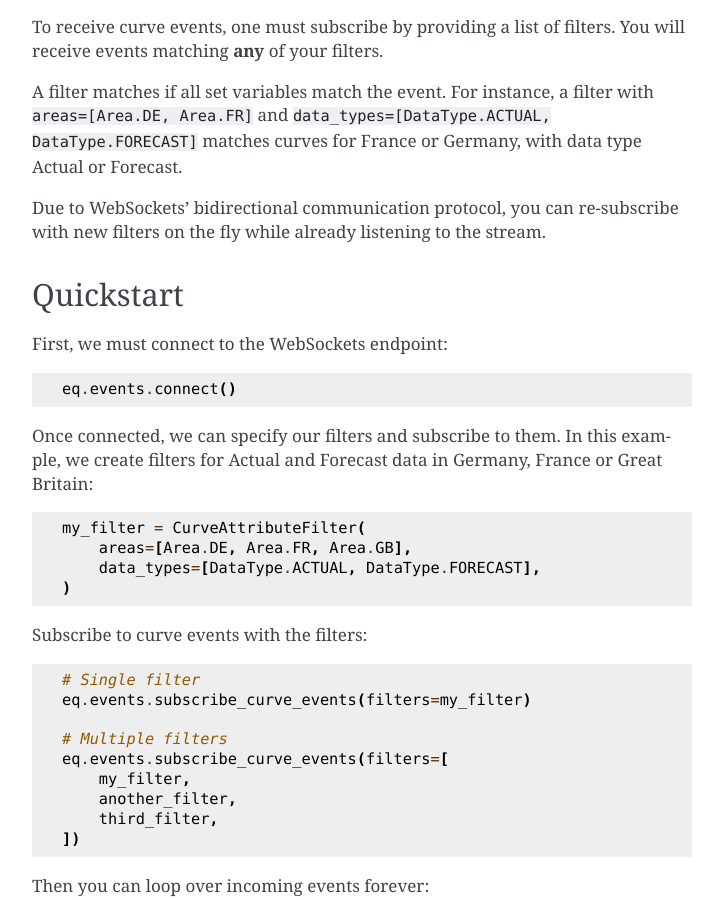
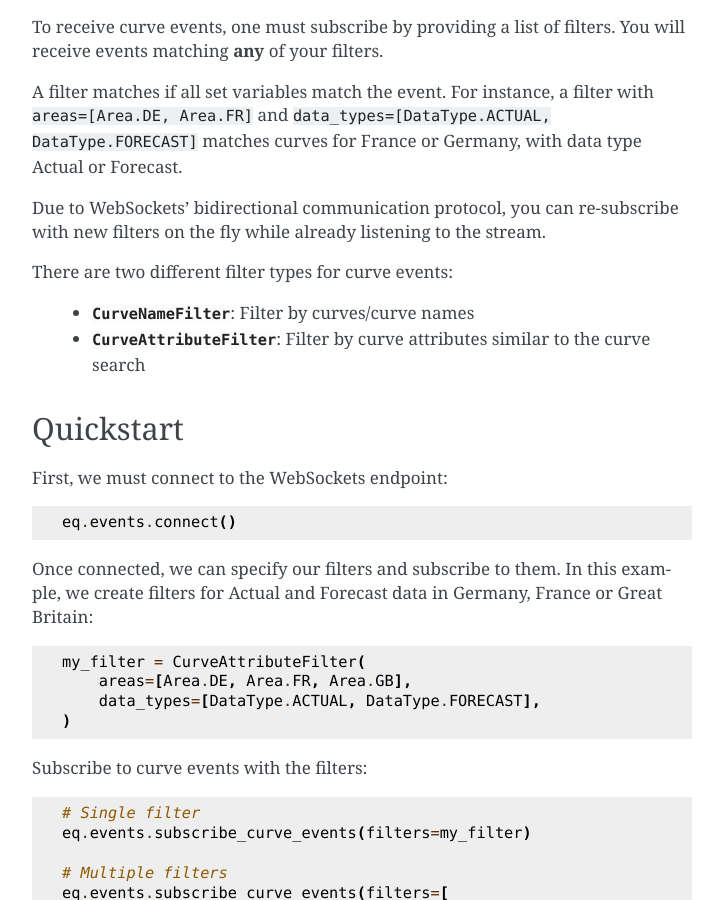
Before and after one commit to energyquantified/eq-python-client, a Sphinx documentation site: the page built from docs/userguide/push-feed.rst, in a window 1280 px wide and 900 px high, scrolled down 1307 px. Shown: the whole window, without its empty margins (388-1111 px from the left). Built offline with Sphinx 7.4.7, drawn with Linux system fonts in a browser that asks for light colours.

Commit message:
Improve push docs

```diff
--- a/docs/reference/reference.rst
+++ b/docs/reference/reference.rst
@@ -253,8 +253,8 @@ Metadata
    :inherited-members:
 
 
-Curve events
--------------
+Events
+------
 
 .. autoclass:: energyquantified.events.EventType
    :inherited-members:
--- a/docs/userguide/push-feed.rst
+++ b/docs/userguide/push-feed.rst
@@ -83,6 +83,14 @@ matches curves for France or Germany, with data type Actual or Forecast.
 
 Due to WebSockets' bidirectional communication protocol, you can re-subscribe
 with new filters on the fly while already listening to the stream.
+
+There are two different filter types for curve events:
+
+    * :py:class:`~energyquantified.events.CurveNameFilter`: Filter by
+      curves/curve names
+
+    * :py:class:`~energyquantified.events.CurveAttributeFilter`: Filter by curve
+      attributes similar to the curve search
 
 
 Quickstart
```
Also changed, not shown: 1 other file.
